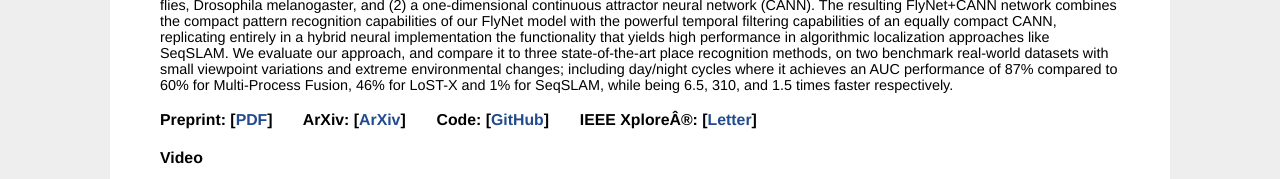
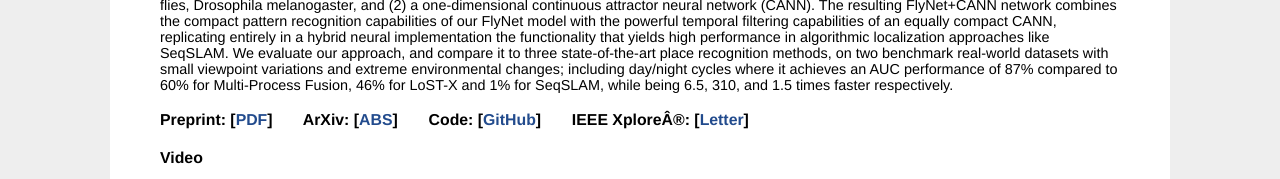
Before and after one commit to mchancan/mchancan.github.io, a Jekyll site: the page built from projects/FlyNet/index.html, in a window 1280 px wide and 1400 px high, scrolled down 252 px. Shown: the part 484-663 px from the top of the window. Built offline with Jekyll 4.4.1, drawn with Linux system fonts in a browser that asks for light colours; comment, search, counter and statistics services are not loaded; some of the changed text lies outside the part shown; grey boxes are pictures that could not be loaded.

Commit message:
Update index.html

```diff
--- a/projects/FlyNet/index.html
+++ b/projects/FlyNet/index.html
@@ -41,7 +41,7 @@ title: "A Hybrid Compact Neural Architecture for Visual Place Recognition"
 </td>
 
 <td>
-	<h3> Preprint: [<a href="MC_FlyNet_EA.pdf">PDF</a>] &nbsp; &nbsp; &nbsp; ArXiv: [<a href="https://arxiv.org/abs/1910.06840">ArXiv</a>] &nbsp; &nbsp; &nbsp; Code: [<a href="https://github.com/mchancan/flynet">GitHub</a>] &nbsp; &nbsp; &nbsp; IEEE Xplore®: [<a href="https://doi.org/10.1109/LRA.2020.2967324">Letter</a>] </h3>
+	<h3> Preprint: [<a href="MC_FlyNet_EA.pdf" target="_blank">PDF</a>] &nbsp; &nbsp; &nbsp; ArXiv: [<a href="https://arxiv.org/abs/1910.06840" target="_blank">ABS</a>] &nbsp; &nbsp; &nbsp; Code: [<a href="https://github.com/mchancan/flynet" target="_blank">GitHub</a>] &nbsp; &nbsp; &nbsp; IEEE Xplore®: [<a href="https://doi.org/10.1109/LRA.2020.2967324" target="_blank">Letter</a>] </h3>
 </td>
 
 
@@ -55,8 +55,7 @@ title: "A Hybrid Compact Neural Architecture for Visual Place Recognition"
 
 <h3 style="margin-bottom:0px;">Bibtex</h3>
 <pre>
-@article{
-	chancan2020hybrid,
+@article{chancan2020hybrid,
 	author = {M. {Chanc\'an} and L. {Hernandez-Nunez} and A. {Narendra} and A. B. {Barron} and M. {Milford}},
 	journal = {IEEE Robotics and Automation Letters},
 	title = {A Hybrid Compact Neural Architecture for Visual Place Recognition},
```
